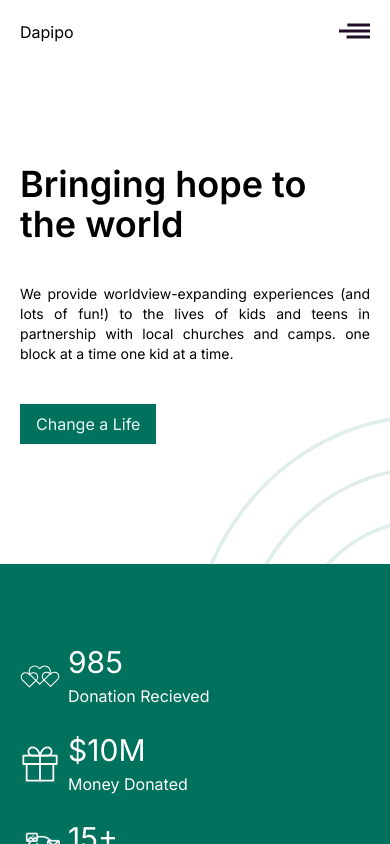
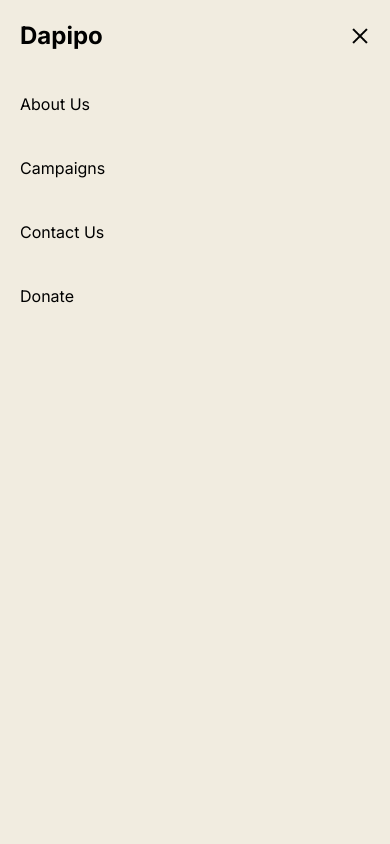
Before and after one commit to maescode/dapipo, a Next.js app: page / in a window 390 px wide. Both pictures are taken after a click on the picture 354 px from the left and 32 px from the top of the page. Shown: the top 844 px of the page. Built offline with nearby package versions, Linux system fonts and the light colour scheme.

Commit message:
complete mobile responsiveness

```diff
--- a/src/app/layout.tsx
+++ b/src/app/layout.tsx
@@ -16,8 +16,10 @@ export default function RootLayout({
 }>) {
   return (
     <html lang="en" className="scroll-smooth">
-      <body className={inter.className + " container  mx-auto"}>
-        {children}
+      <body className={inter.className}>
+        <div className="container mx-auto overflow-hidden bg-primary">
+          {children}
+        </div>
       </body>
     </html>
   );
--- a/src/components/Home/AboutSection.tsx
+++ b/src/components/Home/AboutSection.tsx
@@ -6,7 +6,7 @@ function AboutSection() {
   return (
     <motion.div
       initial={{ opacity: 0 }}
-      //whileInView={{ opacity: 1 }}
+      whileInView={{ opacity: 1 }}
       animate={{ opacity: 1 }}
       transition={{ duration: 1.5 }}
       className="flex sm:h-[536px] h-auto"
--- a/src/components/Home/ChangeLifeSection.tsx
+++ b/src/components/Home/ChangeLifeSection.tsx
@@ -5,7 +5,7 @@ function ChangeLifeSection() {
   return (
     <motion.div
       initial={{ opacity: 0 }}
-      //whileInView={{ opacity: 1 }}
+      whileInView={{ opacity: 1 }}
       animate={{ opacity: 1 }}
       transition={{ duration: 1.5 }}
       className=" bg-green-100 text-white px-5 py-10 sm:p-20 sm:flex space-y-5 sm:space-y-0"
--- a/src/components/Home/FooterSection.tsx
+++ b/src/components/Home/FooterSection.tsx
@@ -8,10 +8,10 @@ function FooterSection() {
   return (
     <motion.div
       initial={{ opacity: 0 }}
-      // whileInView={{ opacity: 1 }}
+      whileInView={{ opacity: 1 }}
       animate={{ opacity: 1 }}
       transition={{ duration: 1.5 }}
-      className="px-5 py-10 sm:p-20 sm:pb-30 sm:flex space-y-10 sm:space-x-0"
+      className="px-5 py-10 sm:p-20  flex flex-col sm:flex-row  space-y-10 sm:space-x-0"
     >
       <div className="flex-1 flex flex-col gap-y-5">
         <h2 className="text-3xl font-bold">Dapipo</h2>
@@ -48,7 +48,7 @@ function FooterSection() {
       <div className="flex-1 grid sm:grid-cols-3 grid-cols-2 gap-5">
         <div className="hidden sm:block"></div>
         <div>
-          <h6 className="mb-5 text-lg font-semibold">Help</h6>
+          <h6 className="mb-5 text-base sm:text-lg font-semibold">Help</h6>
           <LinkList
             links={[
               "FAQs",
@@ -59,7 +59,9 @@ function FooterSection() {
           />
         </div>
         <div>
-          <h6 className="mb-5 text-lg font-semibold">Active Campaigns</h6>
+          <h6 className="mb-5 text-base sm:text-lg font-semibold">
+            Active Campaigns
+          </h6>
           <LinkList links={["India", "Singapore", "Thailand", "Nigeria"]} />
         </div>
       </div>
--- a/src/components/Home/GallerySection.tsx
+++ b/src/components/Home/GallerySection.tsx
@@ -6,7 +6,7 @@ function GallerySection() {
   return (
     <motion.div
       initial={{ opacity: 0 }}
-      // whileInView={{ opacity: 1 }}
+      whileInView={{ opacity: 1 }}
       animate={{ opacity: 1 }}
       transition={{ duration: 1.5 }}
       className="sm:h-[712px] p-5 sm:p-20 sm:bg-[url('/images/inverted-curved-rectangle.svg'),_url('/images/upright-curved-rectangle.svg')] sm:bg-gallery-custom-position sm:bg-no-repeat space-x-0"
--- a/src/components/Home/HeroSection.tsx
+++ b/src/components/Home/HeroSection.tsx
@@ -4,7 +4,7 @@ function HeroSection() {
   return (
     <motion.div
       initial={{ opacity: 0 }}
-      //whileInView={{ opacity: 1 }}
+      whileInView={{ opacity: 1 }}
       animate={{ opacity: 1 }}
       transition={{ duration: 1.5 }}
       className="sm:grid grid-cols-2 sm:h-[700px] h-[500px] px-5 sm:px-20 pb-5 bg-[url('/images/hero-mobile-pattern.svg')] sm:bg-[url('/images/hero_pattern.svg')] bg-no-repeat bg-[bottom_-350px_right_-100px] bg-[length:100%_100%] sm:bg-auto  sm:bg-[left_10%_bottom]"
--- a/src/components/Home/OurTeamSection.tsx
+++ b/src/components/Home/OurTeamSection.tsx
@@ -7,7 +7,7 @@ function OurTeamSection() {
   return (
     <motion.div
       initial={{ opacity: 0 }}
-      //whileInView={{ opacity: 1 }}
+      whileInView={{ opacity: 1 }}
       animate={{ opacity: 1 }}
       transition={{ duration: 1.5 }}
       className="h-auto sm:h-[736px] sm:bg-[url('/images/our-team-pattern.svg'),__url('/images/upright-curved-rectangle.svg')] sm:bg-team-custom-position bg-no-repeat px-5 py-10 sm:py-0  sm:px-20 sm:pt-10"
--- a/src/components/Home/StatSection.tsx
+++ b/src/components/Home/StatSection.tsx
@@ -7,13 +7,13 @@ function StatSection() {
   return (
     <motion.div
       initial={{ opacity: 0 }}
-      //whileInView={{ opacity: 1 }}
+      whileInView={{ opacity: 1 }}
       animate={{ opacity: 1 }}
       transition={{ duration: 1.5 }}
       className="sm:h-[322px] h:auto bg-green-100 sm:bg-[url('/images/stats-background.svg')] bg-no-repeat bg-cover bg-right px-5 sm:px-20 py-20 sm:py-0 text-white sm:flex items-center justify-center gap-20 space-y-6 sm:space-y-0 mb-5 sm:mb-0"
     >
       {stats.map((stat, idx) => (
-        <StartCard key={idx} {...stat} />
+        <StartCard key={idx} id={idx} {...stat} />
       ))}
     </motion.div>
   );
@@ -21,9 +21,19 @@ function StatSection() {
 
 export default StatSection;
 
-const StartCard = (props: { icon: string; title: string; value: string }) => {
+const StartCard = (props: {
+  icon: string;
+  title: string;
+  value: string;
+  id: number;
+}) => {
   return (
-    <div className={clsx("flex items-center gap-2")}>
+    <div
+      className={clsx(
+        "flex items-center gap-2",
+        props.id === 1 && "justify-end sm:justify-center"
+      )}
+    >
       <Image
         src={`/icons/${props.icon}.svg`}
         alt={props.title}
@@ -32,7 +42,7 @@ const StartCard = (props: { icon: string; title: string; value: string }) => {
       />
       <div className="flex flex-col gap-1">
         <h6 className="text-3xl">{props.value}</h6>
-        <p>{props.title} </p>
+        <p className="text-sm sm:text-base">{props.title} </p>
       </div>
     </div>
   );
--- a/src/components/Home/TestimonySection.tsx
+++ b/src/components/Home/TestimonySection.tsx
@@ -31,7 +31,7 @@ function TestimonySection() {
   return (
     <motion.div
       initial={{ opacity: 0 }}
-      // whileInView={{ opacity: 1 }}
+      whileInView={{ opacity: 1 }}
       animate={{ opacity: 1 }}
       transition={{ duration: 1.5 }}
       className="h-auto sm:h-[580px] bg-green-100 px-5 sm:py-0 py-10 sm:px-20 text-white font-normal"
--- a/src/components/Navigation.tsx
+++ b/src/components/Navigation.tsx
@@ -2,12 +2,23 @@ import React from "react";
 import Link from "next/link";
 import clsx from "clsx";
 import Image from "next/image";
+import { motion } from "framer-motion";
 
 function Navigation() {
   return (
     <>
+      <MaxViewNav />
+      <MobileNav />
+    </>
+  );
+}
+
+const MaxViewNav = () => {
+  return (
     <div className="hidden sm:flex items-center justify-between py-5 sm:px-20">
-        <Link href={"/"}>Dapipo</Link>
+      <Link className="font-bold text-2xl" href={"/"}>
+        Dapipo
+      </Link>
       <div className="flex items-center gap-10">
         {navLinks.map((link, idx) => (
           <Link
@@ -20,17 +31,65 @@ function Navigation() {
         ))}
       </div>
     </div>
-      <div className="sm:hidden flex justify-between p-5">
-        <Link href={"/"}>Dapipo</Link>
+  );
+};
+
+function MobileNav() {
+  const [isOpen, setIsOpen] = React.useState(false);
+
+  React.useEffect(() => {
+    if (isOpen) {
+      document.body.style.overflow = "hidden";
+    } else {
+      document.body.style.overflow = "unset";
+    }
+  }, [isOpen]);
+  return (
+    <>
+      <motion.nav className="sm:hidden block relative">
+        <div className="flex items-center justify-between p-5">
+          <Link className="font-bold text-2xl" href={"/"}>
+            Dapipo
+          </Link>
+          {isOpen ? (
+            <motion.img
+              src={"/icons/close.png"}
+              initial={{ opacity: 0 }}
+              animate={{ opacity: 1 }}
+              transition={{ duration: 2 }}
+              className="cursor-pointer  rounded-full size-5"
+              width={24}
+              height={24}
+              onClick={() => setIsOpen(!isOpen)}
+            />
+          ) : (
             <Image
               src="/icons/menu.svg"
               alt="menu"
-          width={31}
-          height={18}
-          onClick={() => alert("hello")}
-          className="cursor-pointer"
+              width={24}
+              height={24}
+              onClick={() => setIsOpen(!isOpen)}
             />
+          )}
         </div>
+        <motion.div
+          initial={{ opacity: 0 }}
+          animate={{ opacity: isOpen ? 1 : 0, x: isOpen ? 0 : "100%" }}
+          transition={{ duration: 1 }}
+        >
+          <div className="p-5 flex flex-col gap-10 w-full h-screen absolute bg-primary z-50">
+            {navLinks.map((link, idx) => (
+              <Link
+                key={link.name}
+                href={link.path}
+                onClick={() => setIsOpen(false)}
+              >
+                {link.name}
+              </Link>
+            ))}
+          </div>
+        </motion.div>
+      </motion.nav>
     </>
   );
 }
--- a/tailwind.config.ts
+++ b/tailwind.config.ts
@@ -25,6 +25,7 @@ const config: Config = {
         blue: {
           100: "#E9F7F8",
         },
+        primary: "#f1ece0",
       },
     },
   },
```
Also changed, not shown: public/icons/close.png (added). Lines whose indentation alone changed are shown as unchanged.
